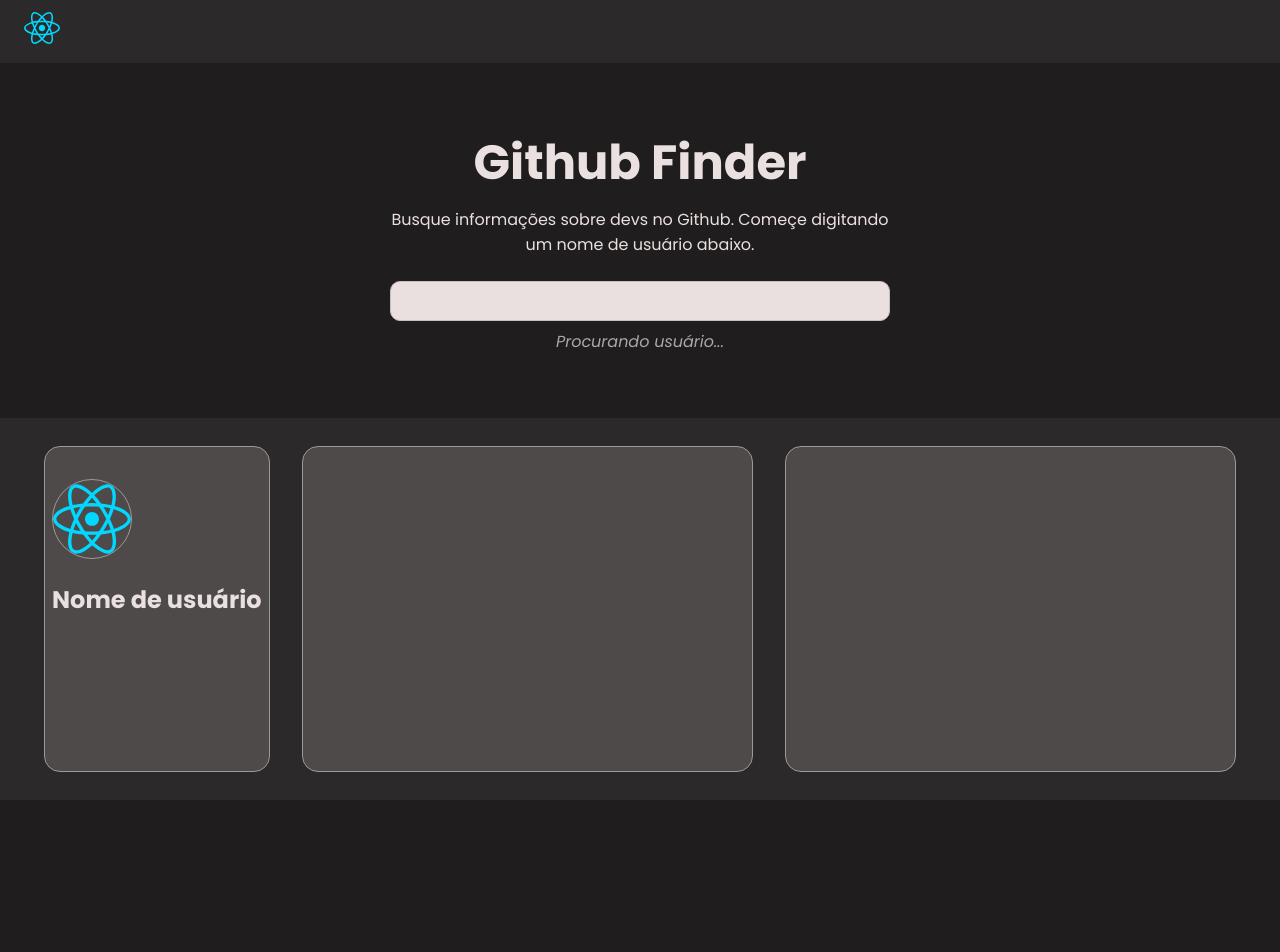
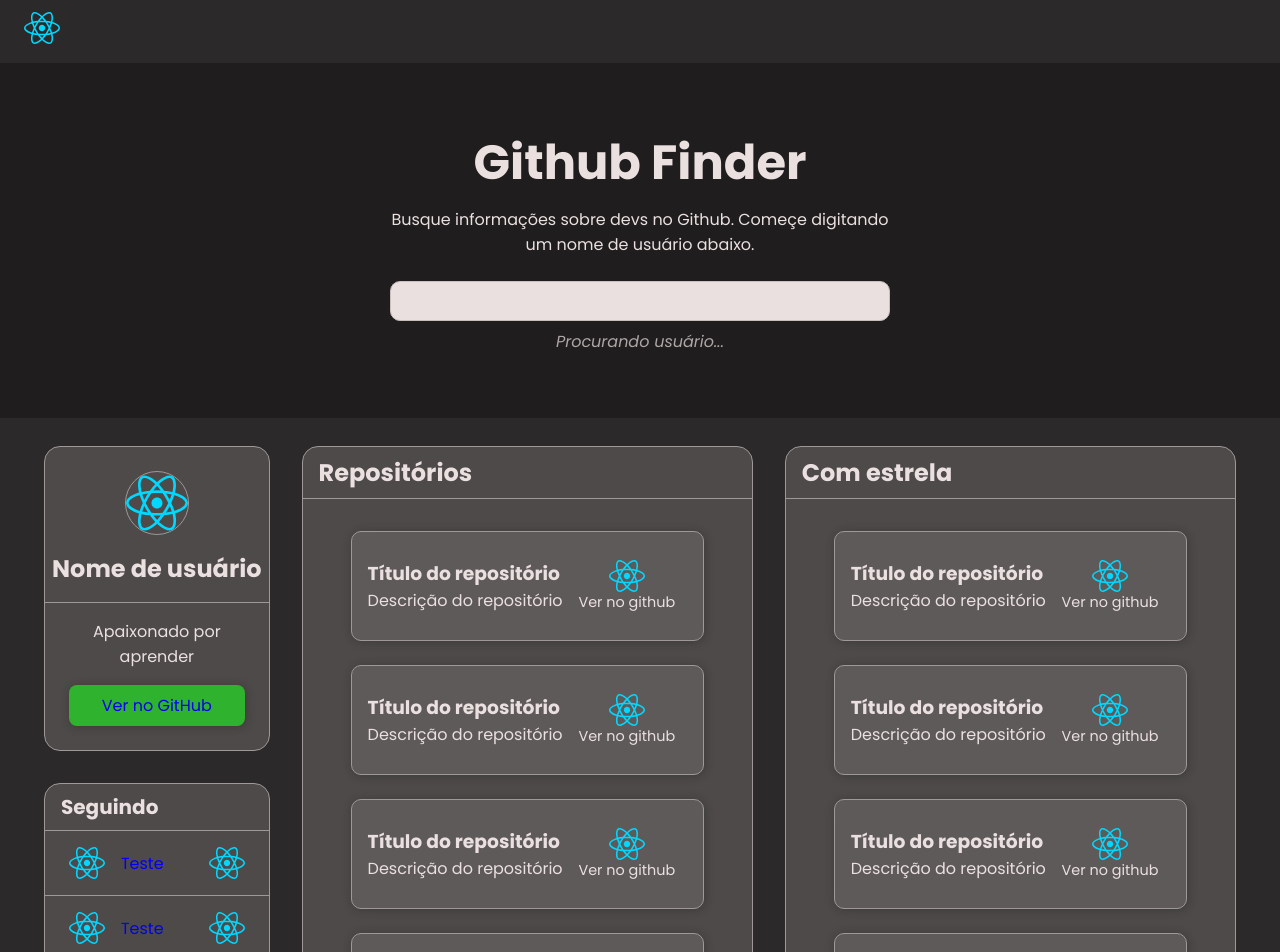
Before and after one commit to IanGabriel12/github-finder, a React (Vite) app: page / in a window 1280 px wide. Shown: the top 952 px of the page. Before the commit the page ends 800 px from the top, so only its background shows below. Built offline with nearby package versions, Linux system fonts and the light colour scheme.

Commit message:
feat: layout components

```diff
--- /dev/null
+++ b/src/components/ProfileCard/index.tsx
@@ -0,0 +1,15 @@
+import React from '../../assets/react.svg'
+
+export default function ProfileCard() {
+    return (
+        <li className='profile-card'>
+            <a href="http://github.com/iangabriel12">
+            <div className='profile-card-body'>
+                <img src={React} alt="teste" />
+                <p>Teste</p>
+            </div>
+            <img src={React} alt="teste" />
+            </a>
+        </li>
+    )
+}
--- /dev/null
+++ b/src/components/ProfileCard/styles.css
@@ -0,0 +1,21 @@
+.profile-card a {
+    display: flex;
+    align-items: center;
+    justify-content: space-between;
+    padding: 1rem 1.5rem;
+    border-bottom: 1px solid #9e9898;
+}
+
+.profile-card:last-child a {
+    border-bottom: none;
+}
+
+.profile-card a:hover {
+    background-color: #3d3a3a;
+}
+
+.profile-card-body {
+    display: flex;
+    align-items: center;
+    gap: 1rem;
+}
--- /dev/null
+++ b/src/components/ProfileCardList/index.tsx
@@ -0,0 +1,22 @@
+import ProfileCard from "../ProfileCard";
+
+export default function ProfileCardList() {
+    return (
+        <ul className='profile-list'>
+            <ProfileCard />
+            <ProfileCard />
+            <ProfileCard />
+            <ProfileCard />
+            <ProfileCard />
+            <ProfileCard />
+            <ProfileCard />
+            <ProfileCard />
+            <ProfileCard />
+            <ProfileCard />
+            <ProfileCard />
+            <ProfileCard />
+            <ProfileCard />
+            <ProfileCard />
+        </ul>
+    )
+}
--- /dev/null
+++ b/src/components/ProfileCardList/styles.css
@@ -0,0 +1,4 @@
+.profile-list {
+    flex: 1;
+    overflow: auto;
+  }
--- /dev/null
+++ b/src/components/RepoCard/index.tsx
@@ -0,0 +1,19 @@
+import './styles.css'
+import React from '../../assets/react.svg';
+
+export default function RepoCard () {
+    return (
+        <li className='repo-card'>
+            <a href="">
+            <div className='repo-card-body'>
+                <h3>Título do repositório</h3>
+                <p>Descrição do repositório</p>
+            </div>
+            <div className='repo-card-info'>
+                <img src={React} alt="React"/>
+                <span>Ver no github</span>
+            </div>
+            </a>
+        </li>
+    )
+}
--- /dev/null
+++ b/src/components/RepoCard/styles.css
@@ -0,0 +1,30 @@
+.repo-card a {
+    background-color: #5f5a5a;
+    display: flex;
+    align-items: center;
+    height: 110px;
+    border-radius: 10px;
+    border: 1px solid #9e9898;
+    padding: 0.5rem 1rem;
+    box-shadow: 1px 1px 10px #141a1454;
+}
+
+.repo-card a:hover {
+    background-color: #3d3a3a;
+  }
+
+.repo-card-info {
+    width: 120px;
+    display: flex;
+    flex-direction: column;
+    align-items: center;
+    justify-content: center;
+
+    & span {
+        font-size: 0.9rem;
+    }
+}
+
+.repo-card-body {
+    flex: 1;
+}
--- /dev/null
+++ b/src/components/RepoList/index.tsx
@@ -0,0 +1,25 @@
+import RepoCard from "../RepoCard";
+import './styles.css'
+
+export default function RepoList() {
+    return (
+        <ul className='repo-list'>
+            <RepoCard />
+            <RepoCard />
+            <RepoCard />
+            <RepoCard />
+            <RepoCard />
+            <RepoCard />
+            <RepoCard />
+            <RepoCard />
+            <RepoCard />
+            <RepoCard />
+            <RepoCard />
+            <RepoCard />
+            <RepoCard />
+            <RepoCard />
+            <RepoCard />
+            <RepoCard />
+        </ul>
+    )
+}
--- /dev/null
+++ b/src/components/RepoList/styles.css
@@ -0,0 +1,8 @@
+.repo-list {
+  padding: 2rem 3rem;
+  display: flex;
+  flex-direction: column;
+  gap: 1.5rem;
+  overflow: auto;
+  flex: 1;
+}
--- a/src/index.css
+++ b/src/index.css
@@ -2,6 +2,14 @@
   margin: 0;
   padding: 0;
   box-sizing: border-box;
+  list-style-type: none;
+}
+
+a {
+  text-decoration: none;
+}
+a:visited {
+  color: unset;
 }
 
 body {
--- a/src/pages/Home/index.tsx
+++ b/src/pages/Home/index.tsx
@@ -3,6 +3,9 @@
 import { useDebounce } from '../../hooks/useDebounce';
 import { GithubAPI } from '../../services/GithubAPI';
 import React from '../../assets/react.svg';
+import RepoCard from '../../components/RepoCard';
+import RepoList from '../../components/RepoList';
+import ProfileCardList from '../../components/ProfileCardList';
 
 function App() {
   const [username, setUsername] = useState('');
@@ -35,11 +38,29 @@
             <h2>Nome de usuário</h2>
           </div>
           <div className='profile-bottom'>
-            <p></p>
+            <p>Apaixonado por aprender</p>
+            <a href="http://github.com/iangabriel12">Ver no GitHub</a>
           </div>
         </div>
-        <div></div>
-        <div></div>
+        <div className='repositories'>
+          <h2>Repositórios</h2>
+          <RepoList />
+        </div>
+        <div className='starred'>
+          <h2>Com estrela</h2>
+          <RepoList />
+        </div>
+        <div className='following'>
+          <h2>Seguindo</h2>
+
+          <ProfileCardList />
+        </div>
+        <div className='followers'>
+          <h2 >Seguidores</h2>
+
+          <ProfileCardList />
+
+        </div>
       </div>
     </main>
   )
--- a/src/pages/Home/styles.css
+++ b/src/pages/Home/styles.css
@@ -51,13 +51,15 @@
 }
 
 .body {
-  flex: 1;
   width: 100vw;
+  height: 100vh;
+  overflow: hidden;
   background-color: #2b2929;
   padding: 1.75rem 2.75rem;
 
   display: grid;
   grid-template-columns: 2fr 4fr 4fr;
+  grid-template-rows: 1fr 1fr 1fr;
   gap: 2rem;
 
 
@@ -71,12 +73,18 @@
 .user-profile {
   display: flex;
   flex-direction: column;
+  padding: 1.5rem 0;
+}
+
+.profile-top {
+  display: flex;
+  flex-direction: column;
   align-items: center;
-  justify-items: flex-start;
-  padding: 2rem 0;
+  justify-content: center;
+  border-bottom: 1px solid #9e9898;
 
   & img {
-    width: 5rem;
+    width: 4rem;
     aspect-ratio: 1;
     border: 1px solid #9e9898;
     border-radius: 100%;
@@ -85,9 +93,86 @@
   & h2 {
     margin: 1rem 0;
   }
+}
 
-  & hr {
+.profile-bottom {
+  width: 100%;
+  padding: 0 1.5rem;
+
+  & p {
+    margin: 1rem 0;
+    font-size: 1rem;
+    text-align: center;
+  }
+
+  & a {
+    background-color: #2fb32f;
     width: 100%;
-    color: #9e9898;
+    display: block;
+    text-align: center;
+    border-radius: 0.5rem;
+    padding: 0.5rem 0.5rem;
+    text-decoration: none;
+    box-shadow: 1px 1px 10px #141a1454;
+  }
+
+  & a:visited {
+    color: unset;
+  }
+
+  & a:hover {
+    background-color: #289b28;
   }
 }
+
+.repositories {
+  grid-row-start: span 3;
+}
+
+
+.starred {
+  grid-row-start: span 3;
+}
+
+.following, .followers, .repositories, .starred {
+  display: flex;
+  flex-direction: column;
+  overflow: hidden;
+  & h2 {
+    border-bottom: 1px solid #9e9898;
+    padding: 0.5rem 1rem;
+  }
+}
+
+.following, .followers {
+  & h2 {
+    font-size: 1.25rem;
+  }
+}
+
+.profile-card a{
+  display: flex;
+  align-items: center;
+  justify-content: space-between;
+  padding: 1rem 1.5rem;
+  border-bottom: 1px solid #9e9898;
+}
+
+.profile-card:last-child a {
+  border-bottom: none;
+}
+
+.profile-card a:hover {
+  background-color: #3d3a3a;
+}
+
+.profile-card-body {
+  display: flex;
+  align-items: center;
+  gap: 1rem;
+}
+
+.profile-list {
+  flex: 1;
+  overflow: auto;
+}
```
